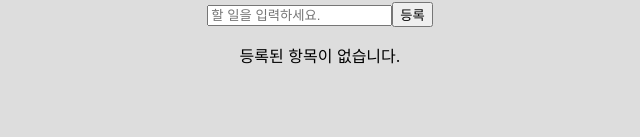
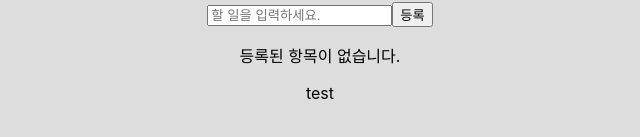
Before and after one commit to seungjin-le/My_BookShelf, a React (Create React App) app: page / in a window 1280 px wide. Shown: the part 303-440 px from the top of the page, without its empty margins (320-960 px from the left). Built offline with nearby package versions, Linux system fonts and the light colour scheme.

Commit message:
webStrom git test

```diff
--- a/src/App.tsx
+++ b/src/App.tsx
@@ -2,7 +2,8 @@ import React from 'react';
 import Home from './page/home';
 import CounterContainer from './containers/CounterContainer';
 import TodoApp from './containers/TodoApp';
-//import Users from './api/Users';
+import Users from './api/Users';
+
 const App = () => {
   return (
     <div>
@@ -10,7 +11,7 @@ const App = () => {
       <CounterContainer />
       <hr />
       <TodoApp />
-      {/*<Users />*/}
+      <Users />
     </div>
   );
 };
```
